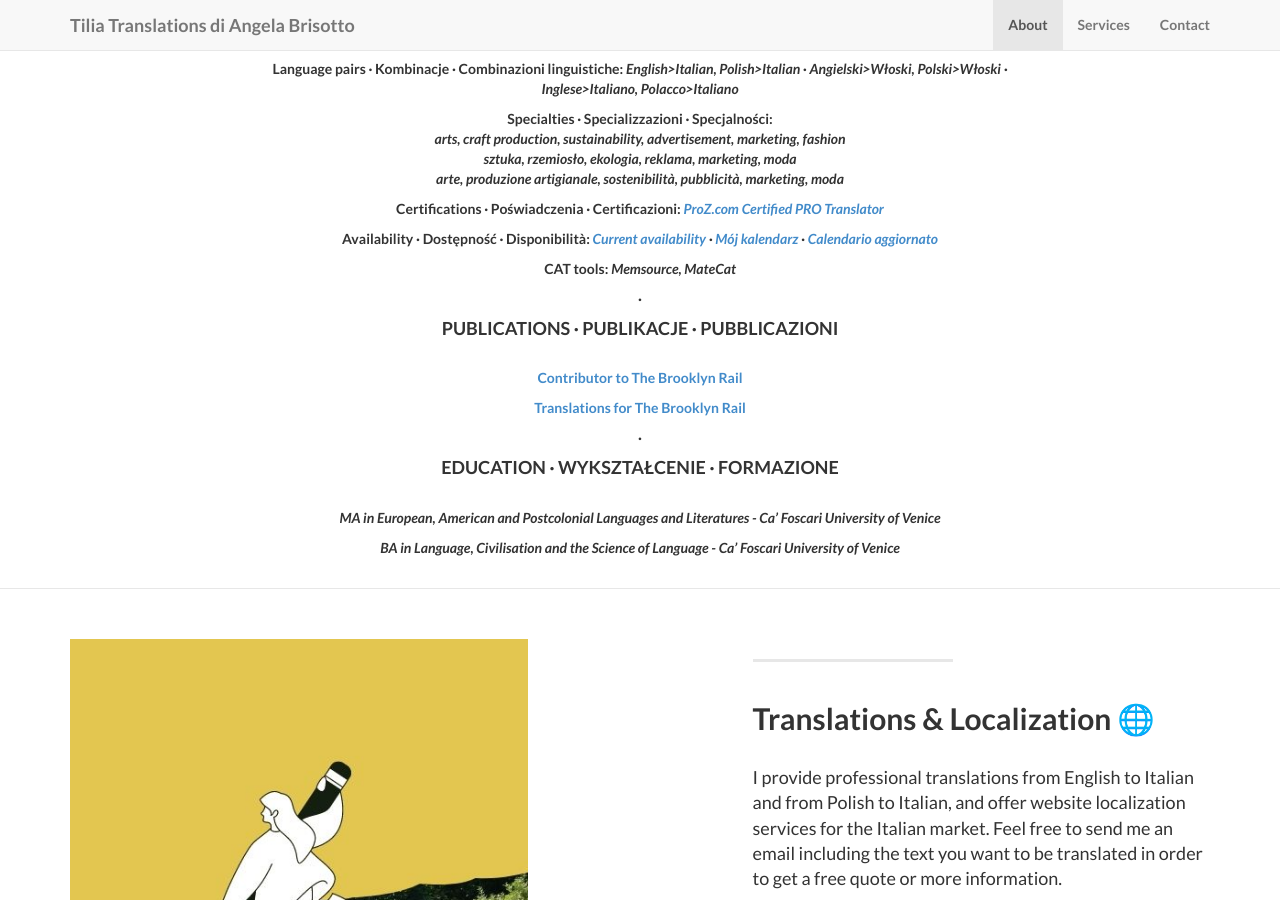
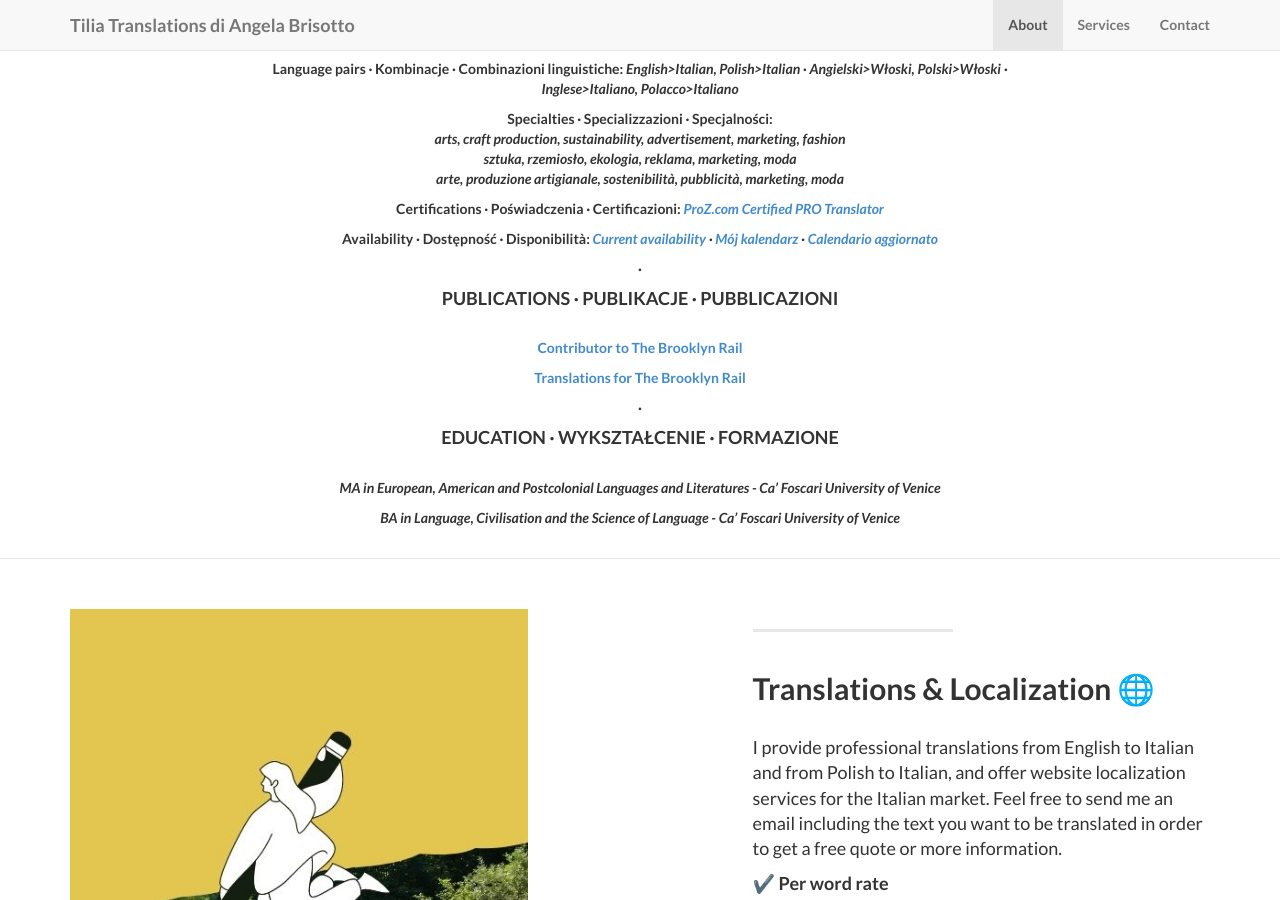
Before and after one commit to angelatiliatranslations/tiliatranslations.github.io, a Jekyll site: the page built from index.html, in a window 1280 px wide and 900 px high, scrolled down 4117 px. Built offline with Jekyll 4.4.1, drawn with Linux system fonts in a browser that asks for light colours.

Commit message:
Tolti dettagli CAT tools

```diff
--- a/_includes/about.html
+++ b/_includes/about.html
@@ -170,9 +170,6 @@
 <p>
 <strong>Availability · Dostępność · Disponibilità: </strong><em><a href="http://www.proz.com/translator/2997713">Current availability</a> · <a href="http://www.proz.com/translator/2997713">Mój kalendarz</a> · <a href="http://www.proz.com/translator/2997713">Calendario aggiornato</a></em>
 </p>
-<p>
-<strong>CAT tools: </strong><em>Memsource, MateCat</em>
-</p>
                 ·
                 <h4>PUBLICATIONS · PUBLIKACJE · PUBBLICAZIONI</h4>
                 <br>
```
